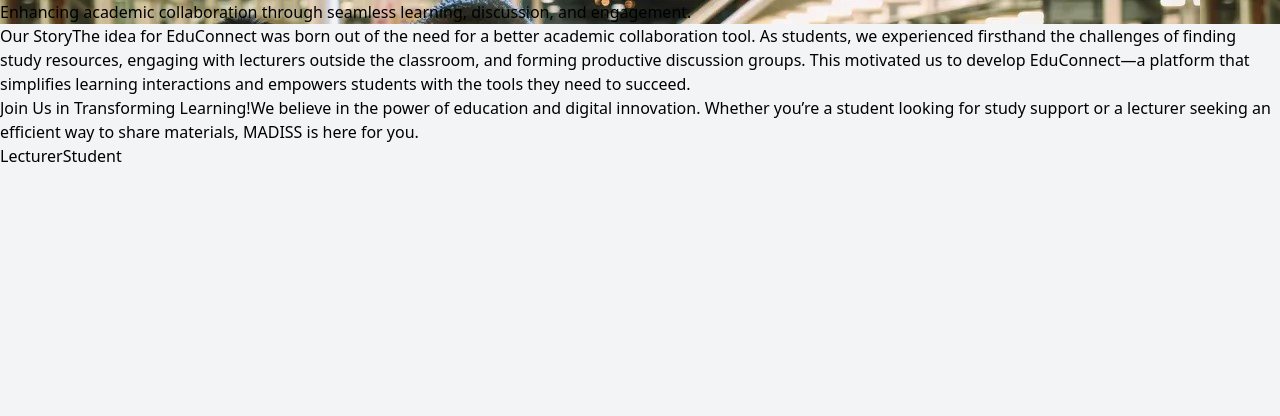
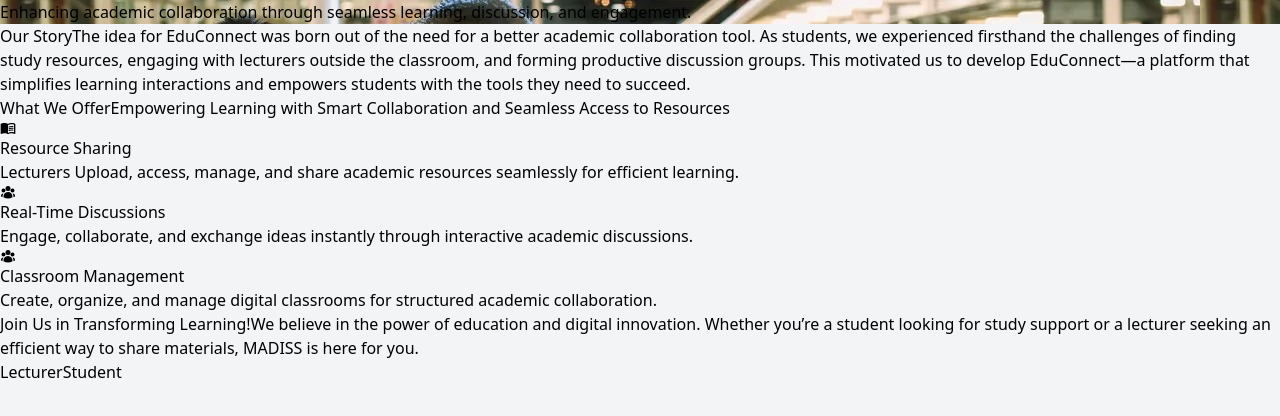
Before and after one commit to BSC-04-20/EduconnectFrontend, a React (Vite) app: page / in a window 1280 px wide. Shown: the top 416 px of the page. Built offline with nearby package versions, Linux system fonts and the light colour scheme.

Commit message:
Finishing AboutUs

```diff
--- a/src/components/AboutUs/JoinUs.jsx
+++ b/src/components/AboutUs/JoinUs.jsx
@@ -18,10 +18,10 @@
                     MADISS is here for you.
                 </span>
                 <div className="grid grid-cols-2 gap-8 pr-[10%]">
-                    <button className="text-white py-3 bg-sky-500 text-xl font-bold">
+                    <button className="text-white py-3 bg-sky-500 text-xl font-bold hover:bg-sky-600">
                         Lecturer
                     </button>
-                    <button className="text-white py-3 bg-sky-500 text-xl font-bold">
+                    <button className="text-white py-3 bg-sky-500 text-xl font-bold hover:bg-sky-600">
                         Student
                     </button>
                 </div>
--- a/src/components/AboutUs/WhatWeOffer.jsx
+++ b/src/components/AboutUs/WhatWeOffer.jsx
@@ -1,7 +1,43 @@
+import { HiUserGroup } from "react-icons/hi2";
+import { MdOutlineMenuBook } from "react-icons/md";
+
 export default function WhatWeOffer(){
     return(
-       <div className="h-[60vh] bg-sky-800">
+       <div className="h-[60vh] bg-sky-800 pt-[5vh]">
+           <div className="flex flex-col">
+                <span className="text-white text-2xl font-bold text-center">What We Offer</span>
+                <span className="text-white text-sm font-light text-center pt-[1vh]">Empowering Learning with Smart Collaboration and Seamless Access to Resources</span>
+           </div>
 
+           <div className="grid grid-cols-3 gap-10 pr-[15%] pl-[15%] pt-[4vh]">
+                <div className="border-solid border-[0.5px] rounded-md pt-[2vh] pb-[3vh] pr-[5%] pl-[5%]">
+                    <div className="bg-sky-900 rounded-full w-fit p-2">
+                        <MdOutlineMenuBook className="text-white size-7"/>
+                    </div>
+                    <div className="">
+                    <span className="text-white text-xl font-semibold">Resource Sharing</span>
+                    <p className="text-white text-sm pt-[1vh]">Lecturers Upload, access, manage, and share academic resources seamlessly for efficient learning.</p>
+                    </div>
+                </div>
+                <div className="border-[0.5px] border-solid border-[0.5px] rounded-md pt-[2vh] pb-[3vh] pr-[5%] pl-[5%]-md pt-[border-solid border-[0.5px] rounded-md pt-[2vh] pb-[3vh] pr-[5%] pl-[5%]">
+                    <div className="bg-sky-900 rounded-full w-fit p-2">
+                        <HiUserGroup className="text-white size-7"/>
+                    </div>
+                    <div>
+                    <span className="text-white text-xl font-semibold">Real-Time Discussions</span>
+                    <p className="text-white text-sm pt-[1vh]">Engage, collaborate, and exchange ideas instantly through interactive academic discussions.</p>
+                    </div>
+                </div>
+                <div className="border-[0.5px] border-solid border-[0.5px] rounded-md pt-[2vh] pb-[3vh] pr-[5%] pl-[5%]-border-solid border-[0.5px] rounded-md pt-[2vh] pb-[3vh] pr-[5%] pl-[5%]">
+                    <div className="bg-sky-900 rounded-full w-fit p-2">
+                        <HiUserGroup className="text-white size-7"/>
+                    </div>
+                    <div>
+                    <span className="text-white text-xl font-semibold">Classroom Management</span>
+                    <p className="text-white text-sm pt-[1vh]">Create, organize, and manage digital classrooms for structured academic collaboration.</p>
+                    </div>
+                </div>
+           </div>
        </div>
     )
 }
--- a/src/main.jsx
+++ b/src/main.jsx
@@ -7,6 +7,6 @@
 createRoot(document.getElementById('root')).render(
   <StrictMode>
     {/* <App /> */}
-    <AboutUs />
+    <AboutUs/>
   </StrictMode>,
 )
```
